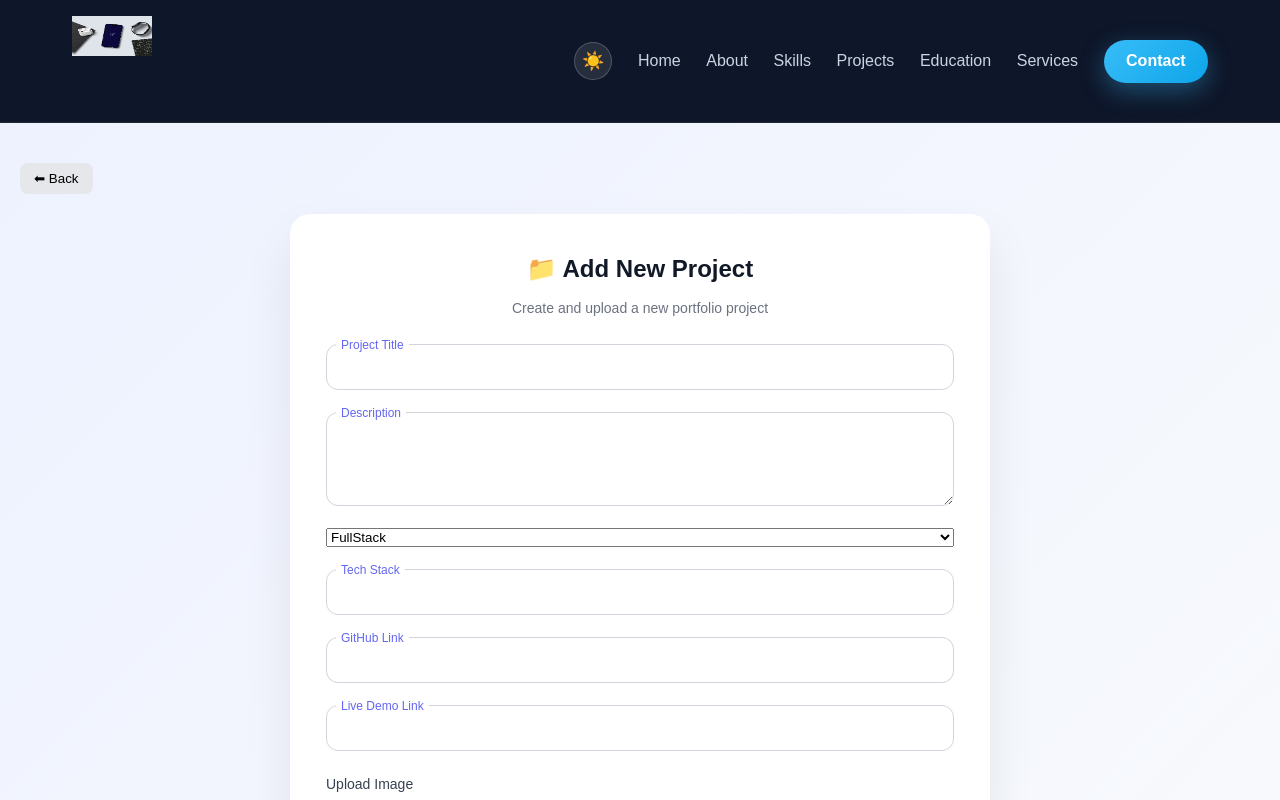
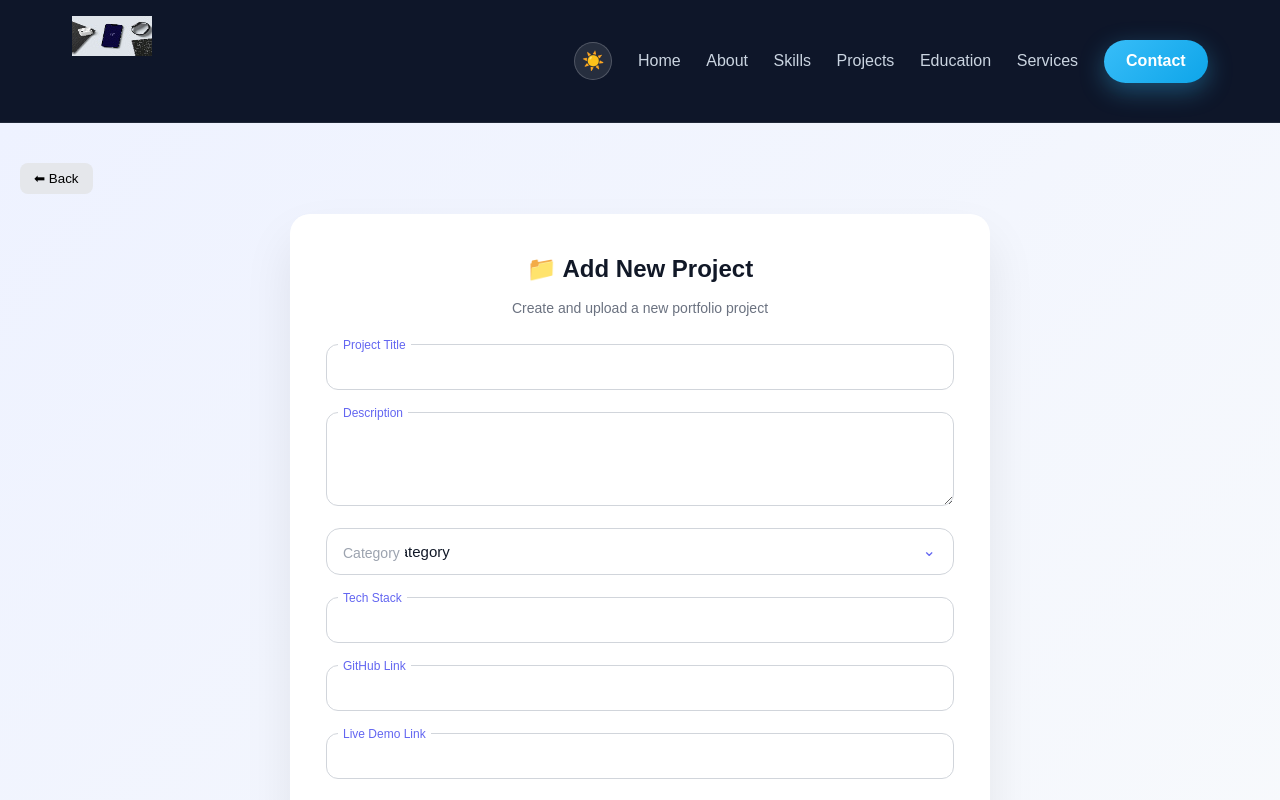
Before and after one commit to Aryanjinjariya/Portfolio-Website1, a React (Vite) app in the folder client/: page /add-project in a window 1280 px wide. Shown: the top 800 px of the page. Built offline with nearby package versions, Linux system fonts and the light colour scheme; sample sign-in values are in the browser's storage.

Commit message:
Fixed project schema fields

```diff
--- a/client/src/Admin/AddProject.jsx
+++ b/client/src/Admin/AddProject.jsx
@@ -8,7 +8,7 @@ const AddProject = () => {
 	const [data, setData] = useState({
 		title: '',
 		description: '',
-		category: 'FullStack',
+		category: '',
 		techStack: '',
 		githubLink: '',
 		liveLink: '',
@@ -128,19 +128,31 @@ const AddProject = () => {
 					</div>
 
 					{/* CATEGORY */}
-					<div className='input-group'>
+					<div className='input-group select-group'>
 						<select
+							name='category'
 							value={data.category}
-							onChange={e => setData({ ...data, category: e.target.value })}
+							required
+							onChange={e =>
+								setData({
+									...data,
+									category: e.target.value
+								})
+							}
 						>
+							<option value='' disabled>
+								Select Category
+							</option>
+
 							<option value='Frontend'>Frontend</option>
 							<option value='Backend'>Backend</option>
 							<option value='FullStack'>FullStack</option>
 							<option value='Mobile'>Mobile</option>
 							<option value='UI/UX'>UI/UX</option>
 						</select>
+
+						<label className='select-label'>Category</label>
 					</div>
-
 					{/* TECH STACK */}
 					<div className='input-group'>
 						<input
--- a/client/src/App.css
+++ b/client/src/App.css
@@ -2999,27 +2999,14 @@ body.light .project-card p {
 	.project-card .actions {
 		flex-direction: column;
 	}
-}/* ===============================
-   CATEGORY SELECT FIX
-================================ */
-
+}
+
+/* GROUP */
 .select-group {
   position: relative;
 }
 
-.select-label {
-	position: absolute;
-	top: -10px;
-	left: 14px;
-	font-size: 12px;
-	color: #6366f1;
-	background: white;
-	padding: 0 6px;
-	z-index: 2;
-	font-weight: 500;
-}
-
-/* SELECT */
+/* SELECT BOX */
 .select-group select {
   width: 100%;
   padding: 14px 16px;
@@ -3028,25 +3015,28 @@ body.light .project-card p {
   background: white;
   font-size: 15px;
   font-weight: 500;
-	color: #111827 !important;   /* IMPORTANT FIX */
+  color: #111827;
   outline: none;
   cursor: pointer;
-	transition: all 0.3s ease;
-
   appearance: none;
-	-webkit-appearance: none;
-	-moz-appearance: none;
-}
-
-/* SHOW SELECTED VALUE */
-.select-group select:valid {
-	color: #111827 !important;
 }
 
 /* FOCUS */
 .select-group select:focus {
   border-color: #6366f1;
   box-shadow: 0 0 0 4px rgba(99, 102, 241, 0.15);
+}
+
+/* LABEL */
+.select-label {
+  position: absolute;
+  left: 14px;
+  top: -10px;
+  font-size: 12px;
+  color: #6366f1;
+  background: white;
+  padding: 0 6px;
+  font-weight: 500;
 }
 
 /* CUSTOM ARROW */
@@ -3056,42 +3046,6 @@ body.light .project-card p {
   right: 18px;
   top: 50%;
   transform: translateY(-50%);
-	font-size: 18px;
   color: #6366f1;
   pointer-events: none;
 }
-
-/* OPTIONS */
-.select-group select option {
-	color: #111827;
-	background: white;
-}
-
-/* DARK MODE */
-body.dark .select-group select {
-	background: rgba(255,255,255,0.05);
-	color: #ffffff !important;
-	border: 1px solid rgba(255,255,255,0.1);
-}
-
-body.dark .select-group select option {
-	background: #0f172a;
-	color: white;
-}
-
-body.dark .select-label {
-	background: #0f172a;
-	color: #38bdf8;
-}
-
-.input-group label {
-  position: absolute;
-  top: 12px;
-  left: 10px;
-  transition: 0.2s;
-}
-
-.input-group label.active {
-  top: -10px;
-  font-size: 12px;
-}
```
Lines whose indentation alone changed are shown as unchanged.
